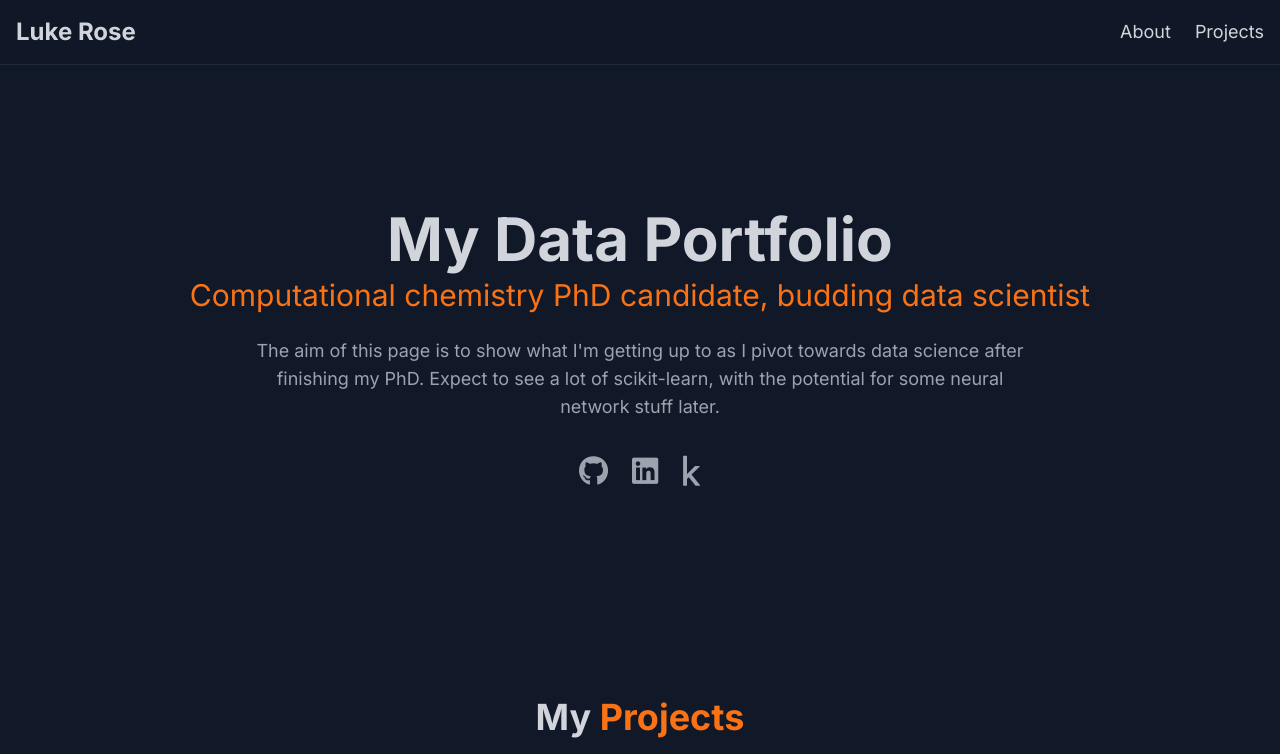
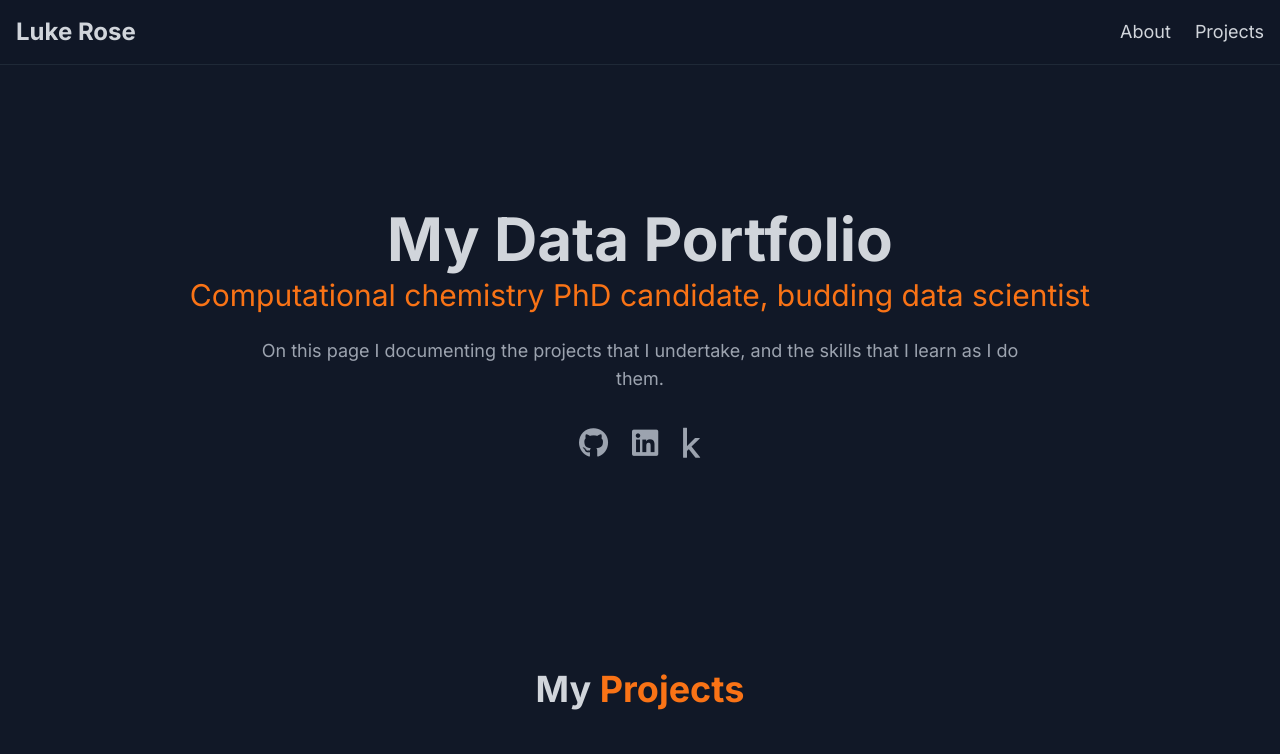
Before and after one commit to lr508/lr508.github.io, a plain HTML site: page index.html in a window 1280 px wide. Shown: the top 754 px of the page. Drawn offline with nearby package versions, Linux system fonts and the light colour scheme.

Commit message:
Update index.html

```diff
--- a/index.html
+++ b/index.html
@@ -76,7 +76,7 @@
             <h1 class="text-4xl md:text-6xl font-bold mb-2">My Data Portfolio</h1>
             <h2 class="text-2xl md:text-3xl font-light mb-6 accent-color">Computational chemistry PhD candidate, budding data scientist</h2>
             <p class="max-w-3xl mx-auto text-lg text-gray-400 mb-8">
-                The aim of this page is to show what I'm getting up to as I pivot towards data science after finishing my PhD. Expect to see a lot of scikit-learn, with the potential for some neural network stuff later.
+                On this page I documenting the projects that I undertake, and the skills that I learn as I do them.
             </p>
             <div class="flex justify-center space-x-6 text-3xl">
                 <a href="https://github.com/lr508" target="_blank" class="text-gray-400 hover:text-orange-400 transition-colors duration-300" aria-label="GitHub"><i class="fab fa-github"></i></a>
```
